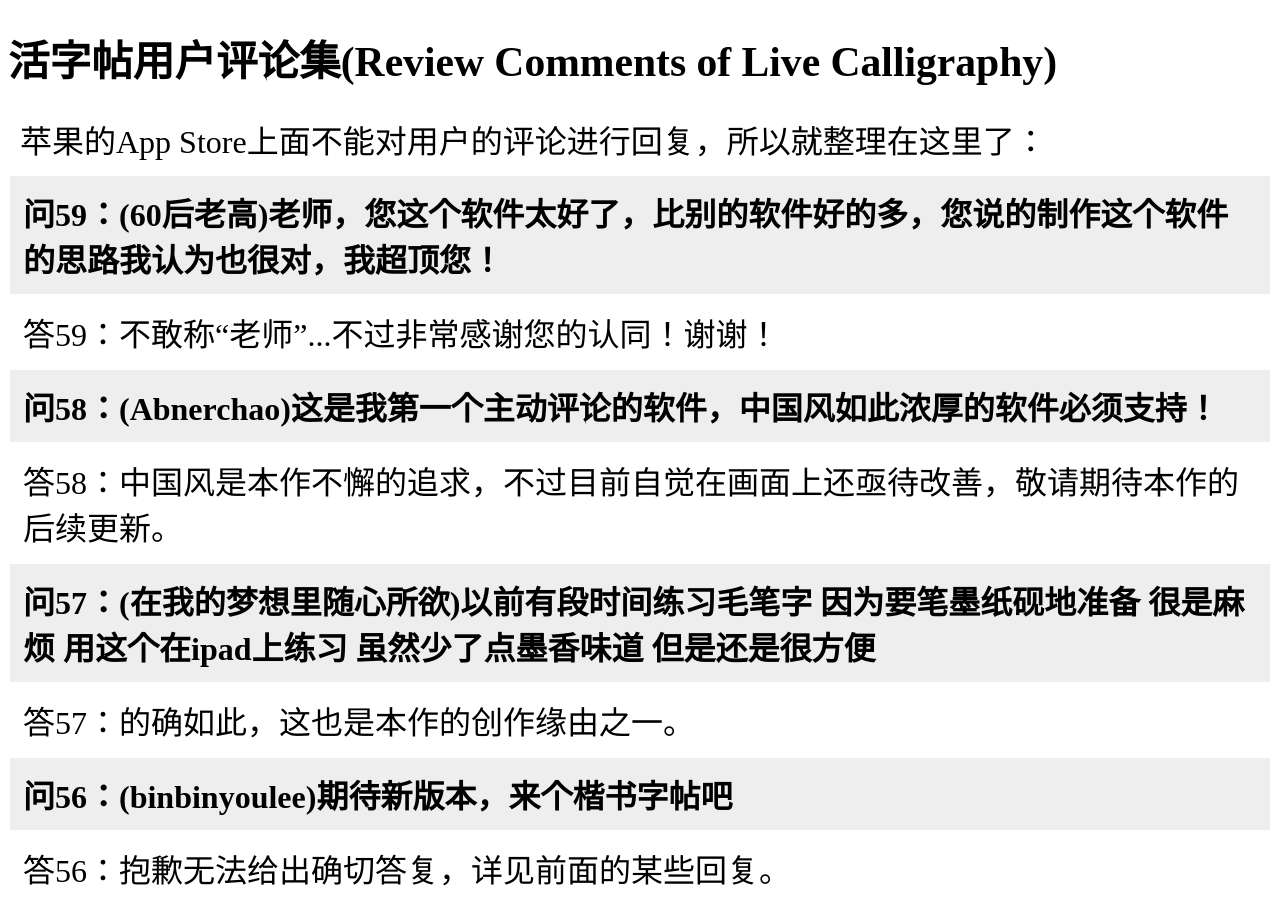
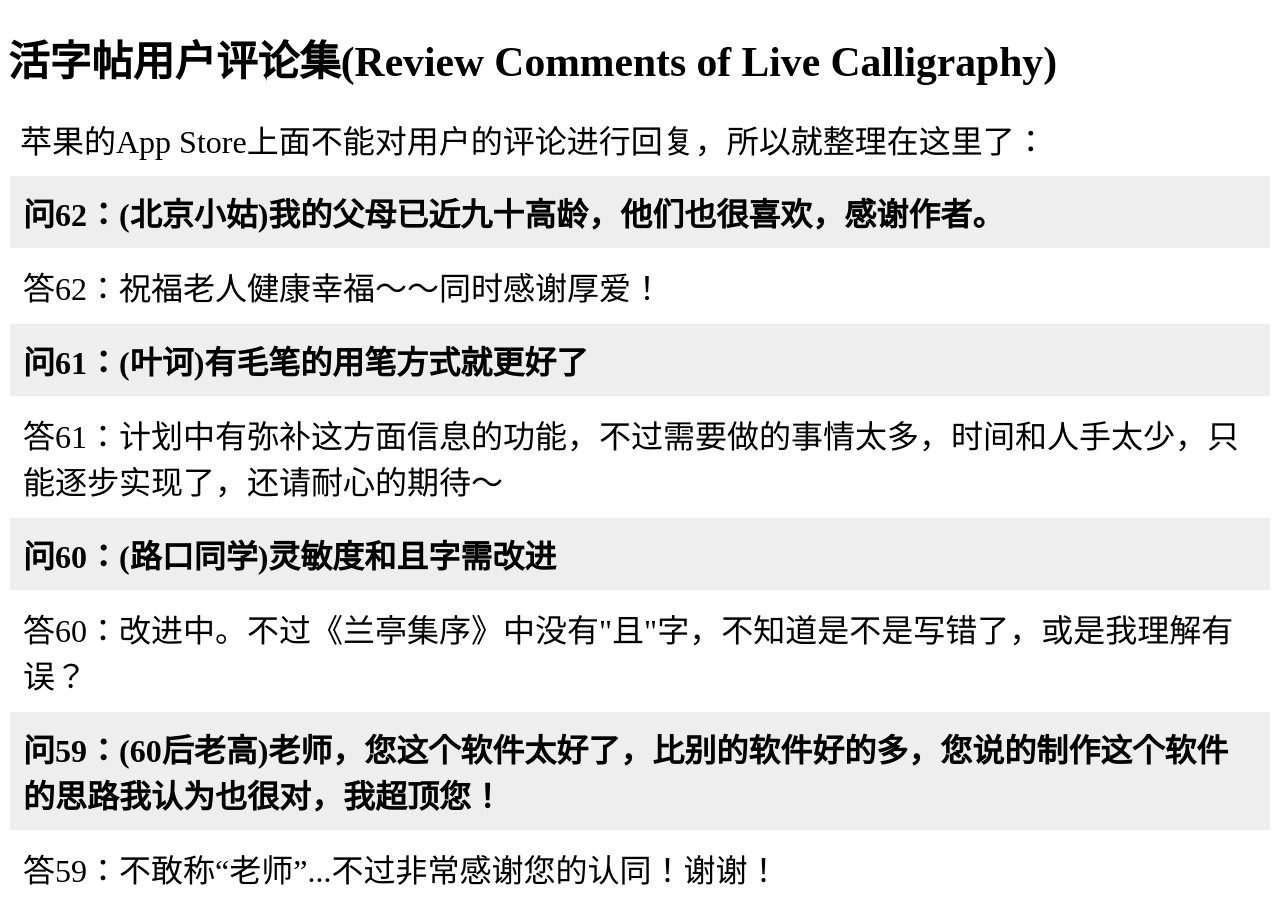
Before and after one commit to shengzhe/livecalligraphy, a Jekyll site: the page built from _posts/2012-08-31-LiveCalligraphyQA.html, in a window 1280 px wide and 900 px high. Built offline with Jekyll 4.4.1, drawn with Linux system fonts in a browser that asks for light colours; Markdown is read by kramdown in place of the engine named in the settings.

Commit message:
Update 2012-08-31-LiveCalligraphyQA.html

```diff
--- a/_posts/2012-08-31-LiveCalligraphyQA.html
+++ b/_posts/2012-08-31-LiveCalligraphyQA.html
@@ -6,6 +6,27 @@ title: 活字帖用户评论集(Review Comments of Live Calligraphy)
 <p>苹果的App Store上面不能对用户的评论进行回复，所以就整理在这里了：</p>
 
 <table>
+
+<tr align="left" bgcolor="#EEEEEE"> <th> <p>
+问62：(北京小姑)我的父母已近九十高龄，他们也很喜欢，感谢作者。
+  </p> </th> </tr>
+  <tr> <td> <p>
+答62：祝福老人健康幸福～～同时感谢厚爱！
+</p> </td> </tr>
+
+<tr align="left" bgcolor="#EEEEEE"> <th> <p>
+问61：(叶诃)有毛笔的用笔方式就更好了
+  </p> </th> </tr>
+  <tr> <td> <p>
+答61：计划中有弥补这方面信息的功能，不过需要做的事情太多，时间和人手太少，只能逐步实现了，还请耐心的期待～
+</p> </td> </tr>
+
+<tr align="left" bgcolor="#EEEEEE"> <th> <p>
+问60：(路口同学)灵敏度和且字需改进
+  </p> </th> </tr>
+  <tr> <td> <p>
+答60：改进中。不过《兰亭集序》中没有"且"字，不知道是不是写错了，或是我理解有误？
+</p> </td> </tr>
 
 <tr align="left" bgcolor="#EEEEEE"> <th> <p>
 问59：(60后老高)老师，您这个软件太好了，比别的软件好的多，您说的制作这个软件的思路我认为也很对，我超顶您！
```
